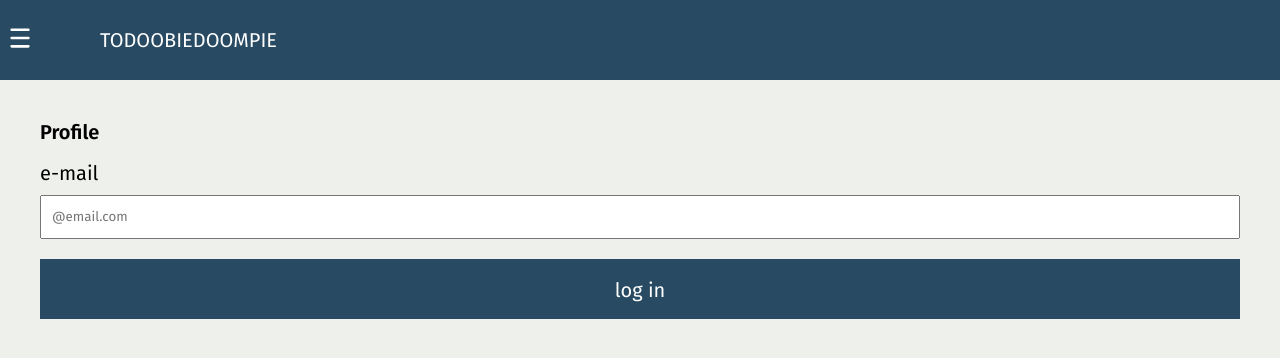
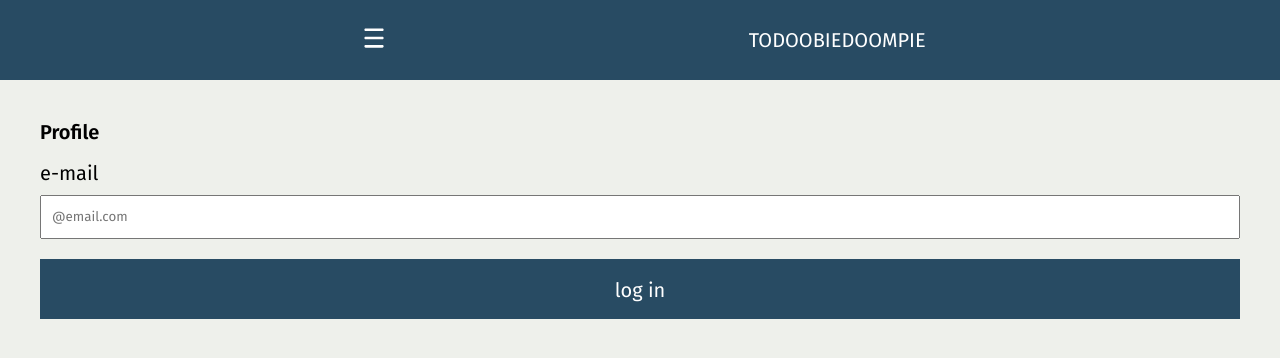
Before and after one commit to akinci-oki/todoo, a React (Create React App) app: page /log-in in a window 1280 px wide. Shown: the top 358 px of the page. Built offline with nearby package versions, Linux system fonts and the light colour scheme.

Commit message:
TODO-12-login-flow

```diff
--- /dev/null
+++ b/src/components/Avatar/Avatar.js
@@ -0,0 +1,17 @@
+import { useUser } from "../../context";
+import { Link } from "react-router-dom";
+
+function Avatar() {
+    const { user } = useUser();
+
+    return (
+        <Link to="/profile">
+            <div className="avatar">
+                {user.firstName.charAt(0)}
+                {user.lastName.charAt(0)}
+            </div>
+        </Link>
+    );
+}
+
+export default Avatar;
--- /dev/null
+++ b/src/components/Avatar/Avatar.scss
@@ -0,0 +1,10 @@
+.avatar {
+    height: 3rem;
+    width: 3rem;
+    background-color: #d9d9d9;
+    display: flex;
+    justify-content: center;
+    align-items: center;
+    border-radius: 50%;
+    color: black;
+}
--- a/src/components/home/Menu.js
+++ b/src/components/home/Menu.js
@@ -1,12 +1,17 @@
+import React, { useState } from "react";
+import { Link } from "react-router-dom";
+import PropTypes from "prop-types";
+
+import { useUser } from "../../context";
+import { Avatar } from "../../components";
+import { ReactComponent as AccountIcon } from "../../icons/account-icon.svg";
 import { ReactComponent as HamburgerIcon } from "../../icons/hamburger-icon.svg";
 import { ReactComponent as SettingsIcon } from "../../icons/settings-icon.svg";
 import { ReactComponent as StatisticsIcon } from "../../icons/statistics-icon.svg";
-import { ReactComponent as AccountIcon } from "../../icons/account-icon.svg";
-import PropTypes from "prop-types";
-import React, { useState } from "react";
-import { Link } from "react-router-dom";
 
 function Menu() {
+    const { user } = useUser();
+
     const [isMenuOpen, setIsMenuOpen] = useState(false);
     const onToggleMenu = () => {
         setIsMenuOpen(!isMenuOpen);
@@ -26,6 +31,11 @@ function Menu() {
                             ToDoobieDoompie
                         </Link>
                     </span>
+                    {user.id && (
+                        <span>
+                            <Avatar />
+                        </span>
+                    )}
                 </li>
                 <li className="menu-item">
                     <span className="icon" onClick={onToggleMenu}>
--- a/src/components/home/Menu.scss
+++ b/src/components/home/Menu.scss
@@ -15,6 +15,14 @@
         display: flex;
         align-items: center;
     }
+
+    .page-title {
+        justify-content: space-evenly;
+        .icon {
+            width: 2rem;
+        }
+    }
+
     a:link,
     a:visited,
     a:hover,
--- a/src/components/index.js
+++ b/src/components/index.js
@@ -1,3 +1,4 @@
+import Avatar from "./Avatar/Avatar";
 import CategoryForm from "./Settings/CategoryForm";
 import Home from "./home/Home";
 import Login from "./Login/Login";
@@ -9,6 +10,7 @@ import SignUp from "./SignUp/SignUp";
 import Spinner from "./Spinner/Spinner";
 
 export {
+    Avatar,
     CategoryForm,
     Home,
     Login,
--- a/src/styles.scss
+++ b/src/styles.scss
@@ -1,6 +1,7 @@
 @import "./Variables.scss";
 @import "./App.scss";
 
+@import "./components/Avatar/Avatar.scss";
 @import "./components/home/Home.scss";
 @import "./components/home/Menu.scss";
 @import "./components/Login/Login.scss";
```
